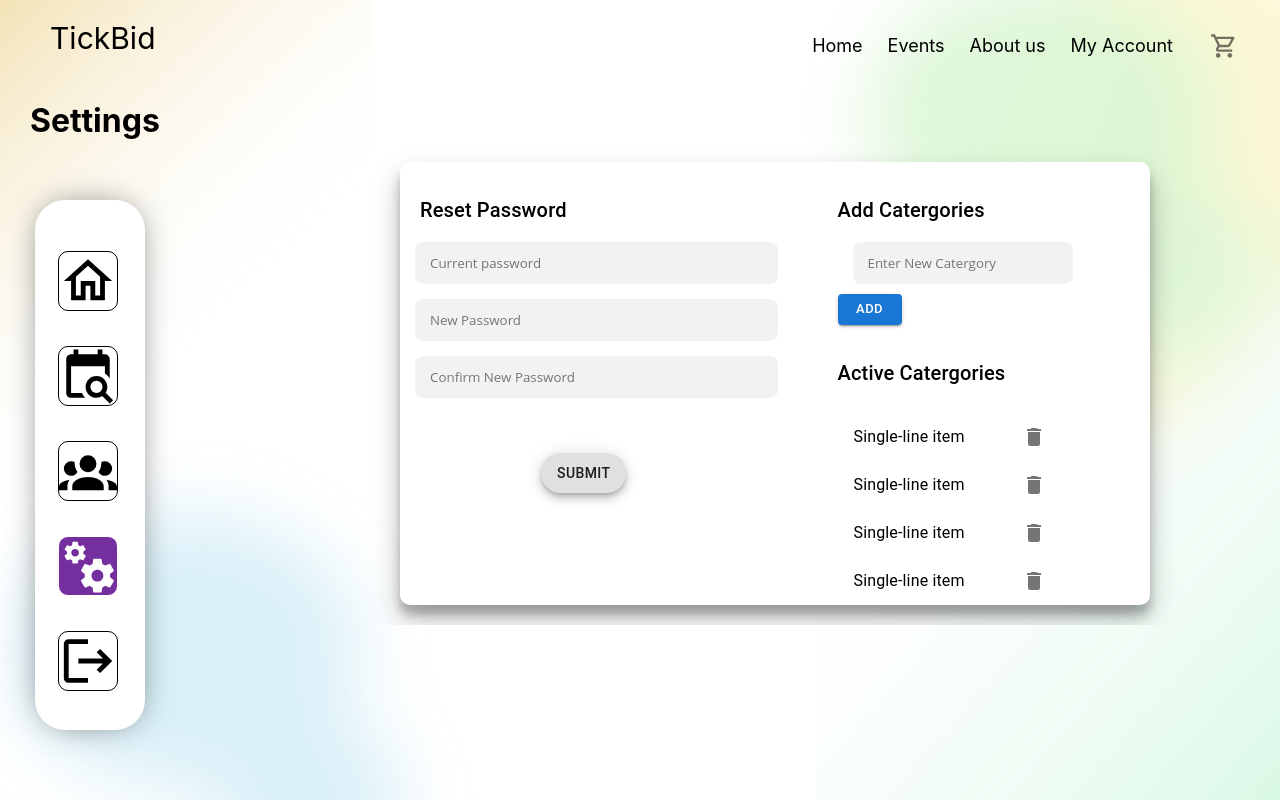
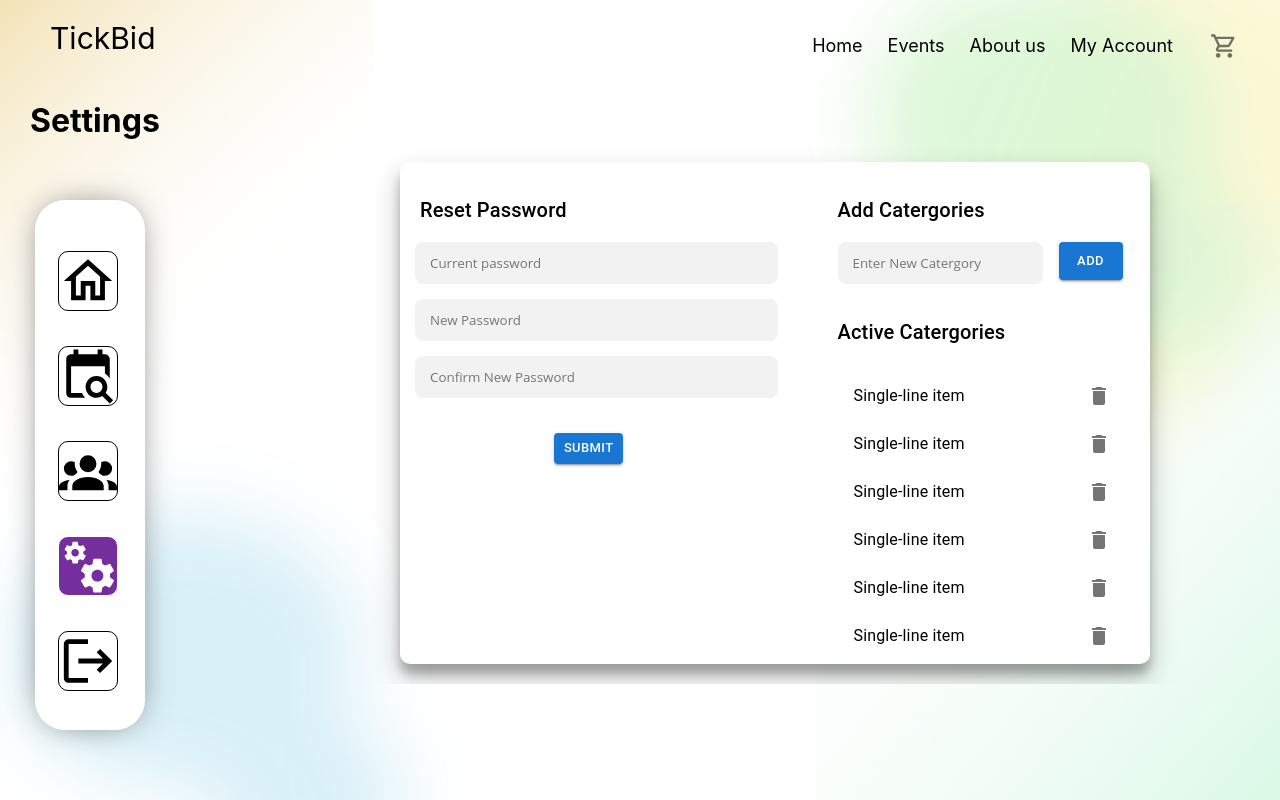
Before and after one commit to samitha093/Software-project, a Next.js app in the folder client/: page /manager/settings in a window 1280 px wide. Built offline with nearby package versions, Linux system fonts and the light colour scheme; no server answers; a web font is replaced by a local one.

Commit message:
Updates for Settings Page and Index Page

```diff
--- a/client/components/manager/Categorylist.tsx
+++ b/client/components/manager/Categorylist.tsx
@@ -11,6 +11,7 @@ import IconButton from '@mui/material/IconButton';
 import FormGroup from '@mui/material/FormGroup';
 import FormControlLabel from '@mui/material/FormControlLabel';
 import Checkbox from '@mui/material/Checkbox';
+import Stack from '@mui/material/Stack';
 import Grid from '@mui/material/Grid';
 import Typography from '@mui/material/Typography';
 import FolderIcon from '@mui/icons-material/Folder';
@@ -64,7 +65,8 @@ export default function Categorylist() {
                     <Typography sx={{ mt: 4, mb: 2 }} variant="h6" component="div">
                         Add Catergories
                     </Typography>
-                    <div>
+                    <Stack direction="row" spacing={2}>
+
                         <input
                             className={styles.inputbox_modern_catergory}
                             type="text"
@@ -73,12 +75,12 @@ export default function Categorylist() {
                             //onChange={(e) => setNewcatergory(e.target.value)}
                             onChange={newcatergoryChangeHandler}
                         />
-                    </div>
-                    {newcatergoryError && (<p className="error_message"> * Catergory should be less than 20 characters</p>)}
+                        {newcatergoryError && (<p className="error_message"> * Catergory should be less than 20 characters</p>)}
 
-                    <Button className={styles.manager_settings_catergory_add_button} variant="contained" size="small" onClick={addCatergory}>
-                        Add
-                    </Button>
+                        <Button className={styles.manager_settings_catergory_add_button} variant="contained" size="small" onClick={addCatergory}>
+                            Add
+                        </Button>
+                    </Stack>
                     <Typography sx={{ mt: 4, mb: 2 }} variant="h6" component="div">
                         Active Catergories
                     </Typography>
@@ -86,11 +88,11 @@ export default function Categorylist() {
                         <List
                             sx={{
                                 width: '100%',
-                                maxWidth: 360,
+                                maxWidth: 400,
                                 bgcolor: 'background.paper',
                                 position: 'relative',
                                 overflow: 'auto',
-                                maxHeight: 200,
+                                maxHeight: 300,
                                 '& ul': { padding: 0 },
                             }}
                         >
--- a/client/components/manager/Passwordresetmanager.tsx
+++ b/client/components/manager/Passwordresetmanager.tsx
@@ -2,7 +2,7 @@ import React, { useState } from 'react';
 import Image from 'next/image';
 import lock from '../../assets/lock.png'
 import { Box, Grid, } from '@mui/material';
-import Fab from '@mui/material/Fab';
+import Button from '@mui/material/Button';
 import Typography from '@mui/material/Typography';
 import { useRouter } from 'next/router';
 import axios from 'axios';
@@ -31,7 +31,7 @@ const Passwordresetmanager: React.FC<ResetPwdProps> = ({ }) => {
 
     //Need a function to retrieve and store current password
 
-    async function passwordReset() {
+    async function passwordResetHandler() {
         const datapack = {
             password: newpassword
         }
@@ -97,15 +97,14 @@ const Passwordresetmanager: React.FC<ResetPwdProps> = ({ }) => {
                                 </div>
                                 {validationError && (<p className="error_message"> * Confirm password should match with new password</p>)}
 
-                                <br /><br />
+                                <br />
                                 <div className={styles.manager_reset_password_submit_button}>
-                                    <Fab variant="extended" size="medium" background-color="#752E9E" aria-label="newpwd" margin-left="40%" onClick={passwordReset}>
-                                        SUBMIT
-                                    </Fab>
+                                    <Button variant="contained" size="small" onClick={passwordResetHandler}>
+                                        Submit
+                                    </Button>
                                 </div>
                             </form>
                         </div>
-
                     </Grid>
                     <Grid item md={5} className={styles.pwd_container}>
                         <div className={styles.content_1}>
--- a/client/components/manager/styles.module.css
+++ b/client/components/manager/styles.module.css
@@ -470,7 +470,8 @@
     margin-left: 25%;
 }
 .manager_reset_password_submit_button{
-    margin-left: 33%;
+    margin-left: 36%;
+    height: 38px;
 }
 .modern_form{
     margin-right: 10px;
@@ -485,7 +486,7 @@
     padding-left: 0px;
 }
 .manager_settings_catergory_add_button{
-    margin-left: 76%;
+    height: 38px;
 }
 .css-3vt552-MuiGrid-root {
     -webkit-flex-basis: 50% !important;
@@ -504,7 +505,7 @@
     border-radius: 8px;
     padding: 12px 15px;
     margin-bottom: 10px;
-    margin-left: 15px;
+    margin-left: 0px;
     width: 100%;
     font-family: 'Open Sans', sans-serif;
 }
--- a/client/pages/manager/index.tsx
+++ b/client/pages/manager/index.tsx
@@ -17,6 +17,7 @@ const index: NextPage = () => {
                 <Navbar/>
                 <div className={styles.manager_index}>
                     <Sidebar id="1"/>
+                    <h1>Insights</h1>
                     <div className={styles.manager_setting_fix}>
                     <Homepage />
                     </div>
```
